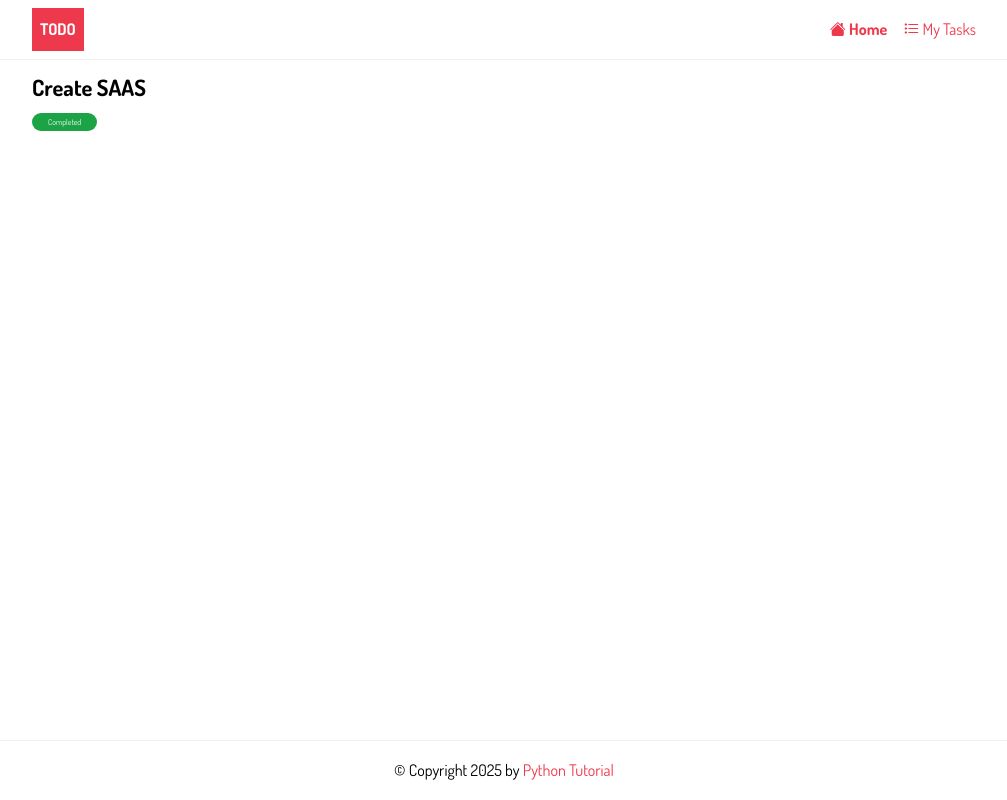
After one commit to oladayotech/To-Do-List-App, a Django app: page /tasks/1/ in a window 1280 px wide. The commit adds this page. Shown: the whole page, without its empty margins (136-1143 px from the left). Run offline with Django 5.2, Linux system fonts and the light colour scheme; data comes from the database, SQL or seed files in the repository.

Commit message:
third commit

```diff
--- a/todo_list/templates/base.html
+++ b/todo_list/templates/base.html
@@ -12,20 +12,22 @@
     <body>
         <header class="header">
             <div class="container">
+            	<a href="{%url 'home'%}" class="logo">Todo</a>
+                <nav class="nav">
+                	<a href="{%url 'home'%}"><i class="bi bi-house-fill"></i> Home</a>
+                	<a href="{% url 'tasks' %}"><i class="bi bi-list-task"></i> My Tasks</a>
+                </nav>
             </div>
         </header>
         <main>
             <div class="container">
-
-                {% block content %}
-
-                {% endblock content %}
-
+             {%block content %}
+             {%endblock content%}
             </div>
         </main>
         <footer class="footer">
             <div class="container">
-               <p>&copy; Copyright {% now "Y" %} by <a href="https://www.pythontutorial.net">Python Tutorial</a></p>
+               <p>© Copyright {% now "Y" %} by <a href="https://www.pythontutorial.net">Python Tutorial</a></p>
             </div>
         </footer>
     </body>
--- /dev/null
+++ b/todo_list/todo/templates/todo/task_detail.html
@@ -0,0 +1,15 @@
+{%extends 'base.html'%}
+
+{%block content%}
+
+ <article class="task">
+	<header>
+		<h2>{{ task.title }}</h2>
+		<span class="badge {% if task.completed %}badge-completed{% else %}badge-pending{%endif%}">
+			{% if task.completed %} Completed {%else%} Pending {%endif%}
+		</span>
+	</header>
+	<p>{{task.description}}</p>
+</article>
+
+{%endblock content%}
--- a/todo_list/todo/templates/todo/task_list.html
+++ b/todo_list/todo/templates/todo/task_list.html
@@ -7,7 +7,7 @@
 	{% if tasks %}
 	<ul class="tasks">
 		{% for task in tasks %}
-			<li><a href="#" class="{% if task.completed%}completed{%endif%}">{{ task.title }}</a>
+			<li><a href="{% url 'task' task.id %}" class="{% if task.completed%}completed{%endif%}">{{ task.title }}</a>
 				 <div  class="task-controls">
 				 	<a href="#"><i class="bi bi-trash"></i> </a>
 					<a href="#"><i class="bi bi-pencil-square"></i></a>
--- a/todo_list/todo/urls.py
+++ b/todo_list/todo/urls.py
@@ -1,7 +1,8 @@
 from django.urls import path
-from .views import home, TaskList
+from .views import home, TaskList, TaskDetail
 
 urlpatterns = [
     path('', home, name='home'),
     path('tasks/',  TaskList.as_view(), name='tasks'),
+    path('tasks/<int:pk>/',  TaskDetail.as_view(), name='task'),
 ]
--- a/todo_list/todo/views.py
+++ b/todo_list/todo/views.py
@@ -1,5 +1,6 @@
 from django.shortcuts import render
 from django.views.generic.list import ListView
+from django.views.generic.detail import DetailView
 from .models import Task
 
 # Create your views here.
@@ -9,3 +10,7 @@ def home(request):
 class TaskList(ListView):
     model = Task
     context_object_name = 'tasks'
+
+class TaskDetail(DetailView):
+    model = Task
+    context_object_name = 'task'
```
